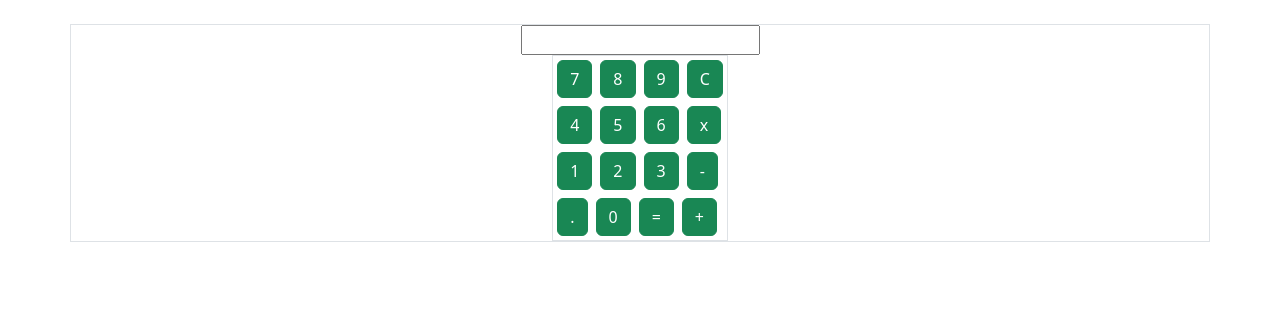
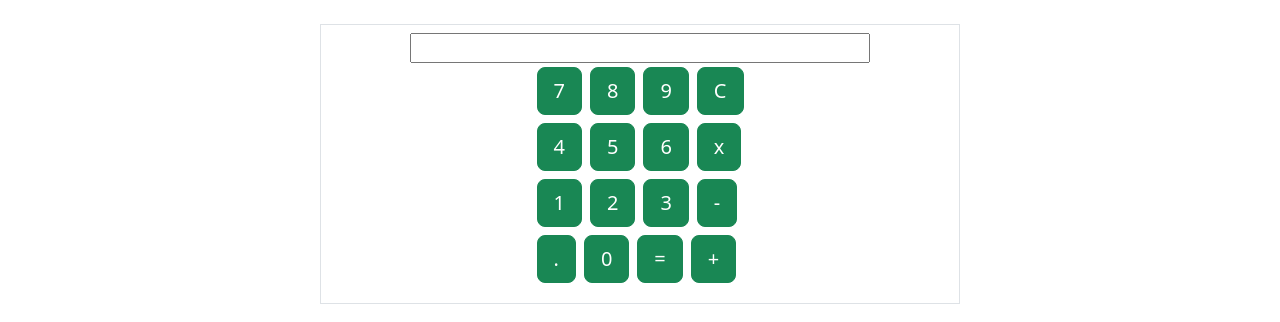
Before and after one commit to elmehdibk/Calculator, a plain HTML site: page index.html in a window 1280 px wide. Drawn offline with nearby package versions, Linux system fonts and the light colour scheme.

Commit message:
update style

```diff
--- a/css/style.css
+++ b/css/style.css
@@ -3,4 +3,5 @@
     flex-direction: column;
     justify-content: center;
     align-items: center;
+
 }
--- a/index.html
+++ b/index.html
@@ -9,36 +9,37 @@
     <title>Calculator</title>
 </head>
 <body>
-    <div class="container border mt-4 cnt">
-        <table class="border">
+
+    <div class="container w-50 mt-4 pt-2 pb-3 border cnt">
+        <table class="">
             <thead>
-                    <input type="text" id="DisplayRes">
-                </thead>
-                <tbody>
+                <input class="w-75" type="text" id="DisplayRes">
+            </thead>
+            <tbody>
                     <tr>
-                        <td class="btn btn-success m-1" onclick="calc('7')">7</td>
-                        <td class="btn btn-success m-1" onclick="calc('8')">8</td>
-                        <td class="btn btn-success m-1" onclick="calc('9')">9</td>
-                        <td class="btn btn-success m-1" onclick="calc('c')">C</td>
+                        <td class="btn btn-success btn-lg m-1" onclick="calc('7')">7</td>
+                        <td class="btn btn-success btn-lg m-1" onclick="calc('8')">8</td>
+                        <td class="btn btn-success btn-lg m-1" onclick="calc('9')">9</td>
+                        <td class="btn btn-success btn-lg m-1" onclick="calc('c')">C</td>
                     </tr>
                     <tr>
-                        <td class="btn btn-success m-1" onclick="calc('4')">4</td>
-                        <td class="btn btn-success m-1" onclick="calc('5')">5</td>
-                        <td class="btn btn-success m-1" onclick="calc('6')">6</td>
-                        <td class="btn btn-success m-1" onclick="calc('*')">x</td>
+                        <td class="btn btn-success btn-lg m-1" onclick="calc('4')">4</td>
+                        <td class="btn btn-success btn-lg m-1" onclick="calc('5')">5</td>
+                        <td class="btn btn-success btn-lg m-1" onclick="calc('6')">6</td>
+                        <td class="btn btn-success btn-lg m-1" onclick="calc('*')">x</td>
                     </tr>
                     <tr>
-                        <td class="btn btn-success m-1" onclick="calc('1')">1</td>
-                        <td class="btn btn-success m-1" onclick="calc('2')">2</td>
-                        <td class="btn btn-success m-1" onclick="calc('3')">3</td>
-                        <td class="btn btn-success m-1" onclick="calc('-')">-</td>
+                        <td class="btn btn-success btn-lg m-1" onclick="calc('1')">1</td>
+                        <td class="btn btn-success btn-lg m-1" onclick="calc('2')">2</td>
+                        <td class="btn btn-success btn-lg m-1" onclick="calc('3')">3</td>
+                        <td class="btn btn-success btn-lg m-1" onclick="calc('-')">-</td>
 
                     </tr>
                     <tr>
-                        <td class="btn btn-success m-1" onclick="calc('.')">.</td>
-                        <td class="btn btn-success m-1" onclick="calc('0')">0</td>
-                        <td class="btn btn-success m-1" onclick="res()">=</td>
-                        <td class="btn btn-success m-1" onclick="calc('+')">+</td>
+                        <td class="btn btn-success btn-lg m-1" onclick="calc('.')">.</td>
+                        <td class="btn btn-success btn-lg m-1" onclick="calc('0')">0</td>
+                        <td class="btn btn-success btn-lg m-1" onclick="res()">=</td>
+                        <td class="btn btn-success btn-lg m-1" onclick="calc('+')">+</td>
 
                     </tr>
                 </tbody>
```
